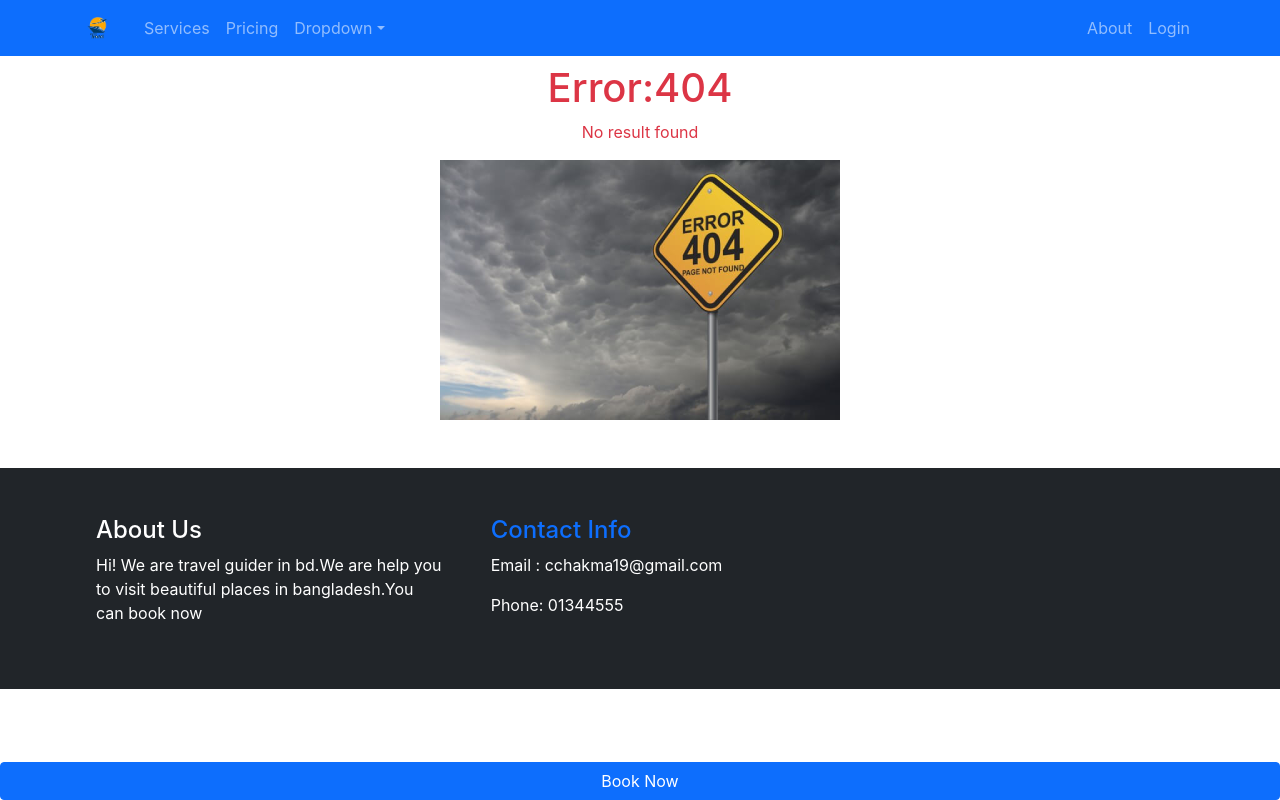
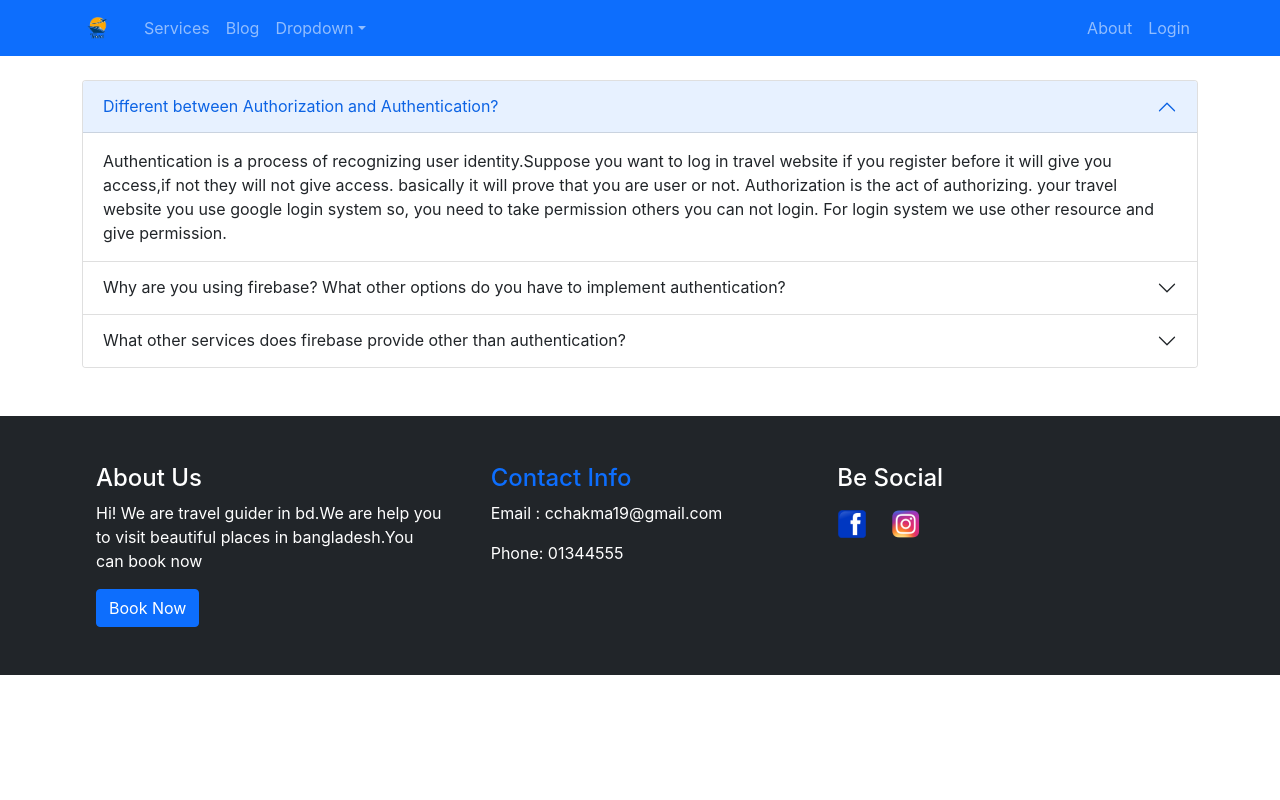
Before and after one commit to chandan-chakma/independent-service, a React (Create React App) app: page /blog in a window 1280 px wide. Built offline with nearby package versions, Linux system fonts and the light colour scheme; no server answers.

Commit message:
add blog page components

```diff
--- a/src/App.js
+++ b/src/App.js
@@ -11,6 +11,7 @@ import RequireAuth from './Pages/RequireAuth/RequireAuth';
 import NotFound from './Pages/NotFound/NotFound';
 import About from './Pages/About/About';
 import Footer from './Pages/SharePages/Footer/Footer';
+import Blog from './Pages/Blog/Blog';
 
 
 function App() {
@@ -22,6 +23,7 @@ function App() {
         <Route path='/home' element={<Home></Home>}></Route>
         <Route path='/services' element={<Services></Services>}></Route>
         <Route path='/service/:serviceId' element={<VisitDetails></VisitDetails>}></Route>
+        <Route path='/blog' element={<Blog></Blog>}></Route>
 
         <Route path='/login' element={<Login></Login>}></Route>
         <Route path='/registered' element={<Registered></Registered>}></Route>
--- a/src/Pages/Blog/Blog.js
+++ b/src/Pages/Blog/Blog.js
@@ -1,8 +1,38 @@
 import React from 'react';
+import { Accordion } from 'react-bootstrap';
 
 const Blog = () => {
     return (
-        <div>
+        <div className='mt-4 container'>
+            <Accordion defaultActiveKey="0">
+                <Accordion.Item eventKey="0">
+                    <Accordion.Header>Different between Authorization and Authentication?</Accordion.Header>
+                    <Accordion.Body>
+                        Authentication is a process of recognizing user identity.Suppose you want to log in travel website
+                        if you register before it will give you access,if not they will not give access. basically it will prove that you are user or not.
+
+                        Authorization is the act of authorizing. your travel website you use google login system so, you need to take permission others you can not login. For login system we use other resource and give permission.
+                    </Accordion.Body>
+                </Accordion.Item>
+                <Accordion.Item eventKey="1">
+                    <Accordion.Header> Why are you using firebase? What other options do you have to implement authentication?</Accordion.Header>
+
+                    <Accordion.Body>
+                        Firebase created by Google.If you are single person to handle your website, its difficult to handle if lots of user. Firebase make it easy for us.We dont need to handle google will handle it and firebase easy to implement code.
+
+                        there are many authentication system like Firebase,Octa,Auth0, JumpCLoud, Microsoft Azure active directory, ForgeRock etc.
+
+                    </Accordion.Body>
+                </Accordion.Item>
+                <Accordion.Item eventKey="2">
+                    <Accordion.Header> What other services does firebase provide other than authentication?</Accordion.Header>
+
+                    <Accordion.Body>
+                        We cav add Firebase those services are unity, android app+ios , realtime database, server environments, emulate suit, hosting, cloud function etc.
+
+                    </Accordion.Body>
+                </Accordion.Item>
+            </Accordion>
 
         </div>
     );
--- a/src/Pages/Service/Service.css
+++ b/src/Pages/Service/Service.css
@@ -7,7 +7,7 @@
     margin-bottom: 30px;
 }
 
-.btn {
+.btn-service {
     width: 100%;
     position: absolute;
     bottom: 0;
--- a/src/Pages/Service/Service.js
+++ b/src/Pages/Service/Service.js
@@ -17,7 +17,7 @@ const Service = ({ service }) => {
                 <h5 className="card-title">{name}</h5>
                 <p>Price: {price}</p>
                 <p className="card-text">{description.slice(0, 150)} <span>....</span></p>
-                <button onClick={() => handleVisit(id)} type="button" className="btn btn-primary">Visit Now</button>
+                <button onClick={() => handleVisit(id)} type="button" className="btn-service btn btn-primary">Visit Now</button>
 
             </div>
         </div>
--- a/src/Pages/SharePages/Footer/Footer.css
+++ b/src/Pages/SharePages/Footer/Footer.css
@@ -5,4 +5,5 @@ footer {
 
 
 
+
 }
--- a/src/Pages/SharePages/Footer/Footer.js
+++ b/src/Pages/SharePages/Footer/Footer.js
@@ -6,7 +6,8 @@ import instagram from '../../../Images/social/instagram.png';
 
 const Footer = () => {
     return (
-        <footer className='p-5 mt-5 bg-dark text-white'>
+        <footer className='p-5 mt-5 bg-dark text-white '>
+
             <div className='ps-5'>
                 <h1 className='fs-4'>About Us</h1>
                 <p className='fs-6'>Hi! We are travel guider in bd.We are help you to visit beautiful places in bangladesh.You can book now</p>
@@ -22,18 +23,21 @@ const Footer = () => {
 
             </div>
 
-            {/* <div>
+            <div>
                 <h1 className='fs-4'>Be Social</h1>
-                <div>
-                    <img src={facebook} alt="" />
-                </div>
-                <div>
-                    <img src={instagram} alt="" />
+
+                <div className='d-flex mt-3'>
+                    <div className='pe-4'>
+                        <img src={facebook} alt="" />
+                    </div>
+                    <div>
+                        <img src={instagram} alt="" />
+                    </div>
                 </div>
 
 
 
-            </div> */}
+            </div>
 
 
         </footer>
--- a/src/Pages/SharePages/Header/Header.js
+++ b/src/Pages/SharePages/Header/Header.js
@@ -29,7 +29,7 @@ const Header = () => {
                     <Navbar.Collapse id="responsive-navbar-nav">
                         <Nav className="me-auto">
                             <Nav.Link href="home#services">Services</Nav.Link>
-                            <Nav.Link href="#pricing">Pricing</Nav.Link>
+                            <Nav.Link as={Link} to="/blog">Blog</Nav.Link>
                             <NavDropdown title="Dropdown" id="collasible-nav-dropdown">
                                 <NavDropdown.Item href="#action/3.1">Action</NavDropdown.Item>
                                 <NavDropdown.Item href="#action/3.2">Another action</NavDropdown.Item>
```
Also changed, not shown: src/Images/social/facebook.png, src/Images/social/instagram.png.
